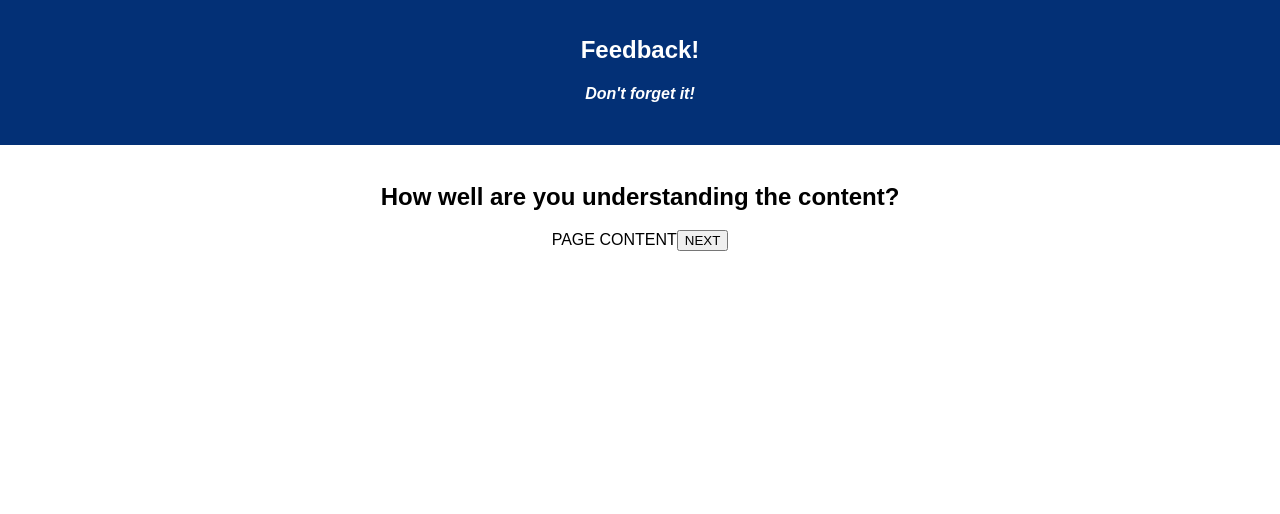
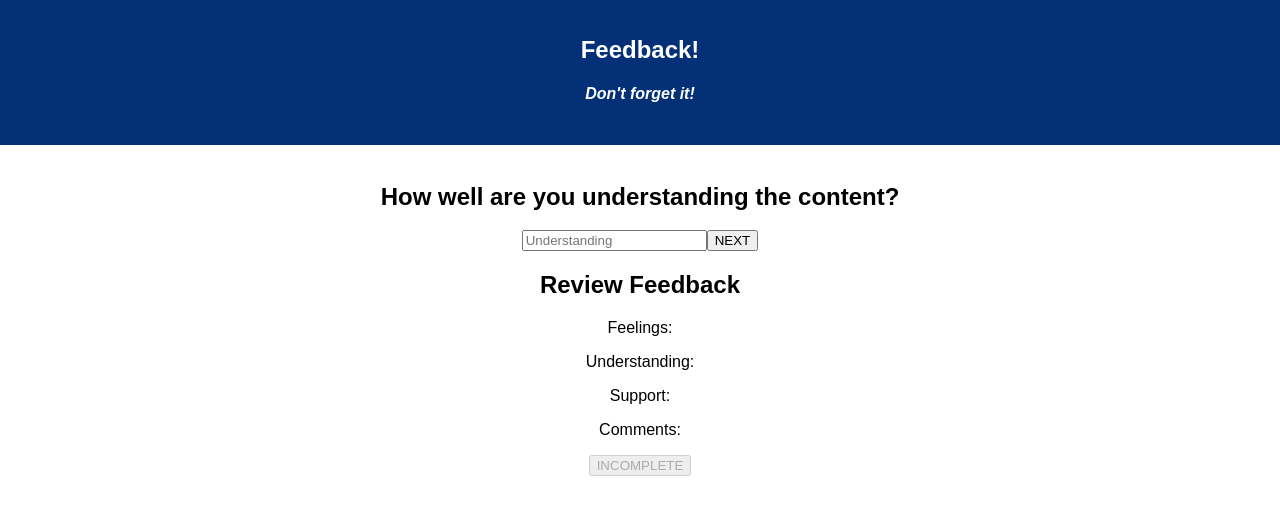
Before and after one commit to myronschippers/redux-feedback-loop-livesolve, a React (Create React App) app: page /#/understanding in a window 1280 px wide. Shown: the top 514 px of the page. Built offline with nearby package versions, Linux system fonts and the light colour scheme.

Commit message:
adding Review content and an input field for the understanding step

```diff
--- a/src/components/UnderstandingPage/UnderstandingPage.js
+++ b/src/components/UnderstandingPage/UnderstandingPage.js
@@ -1,10 +1,17 @@
 import React, { Component } from 'react';
 import { connect } from 'react-redux';
 import mapReduxStateToProps from '../../redux/mapReduxStateToProps';
+import Review from '../Review/Review';
 
 class UnderstandingPage extends Component {
     clickNext = (event) => {
         this.props.history.push('/support');
+    }
+
+    changeRating = (event) => {
+        this.setState({
+            understanding: event.target.value,
+        })
     }
 
     render() {
@@ -13,9 +20,17 @@ class UnderstandingPage extends Component {
                 <h2>How well are you understanding the content?</h2>
 
                 <div>
-                    PAGE CONTENT
+                    <input
+                        type="number"
+                        placeholder="Understanding"
+                        onChange={this.changeRating}
+                    />
                     <button onClick={this.clickNext}>NEXT</button>
                 </div>
+                <div>
+                    <Review />
+                </div>
+
             </div>
         );
     }
```
